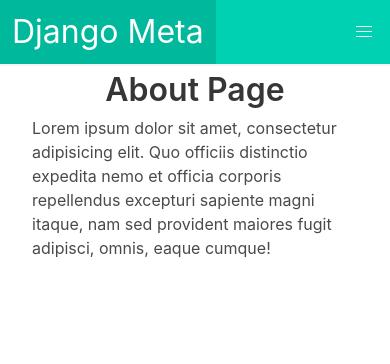
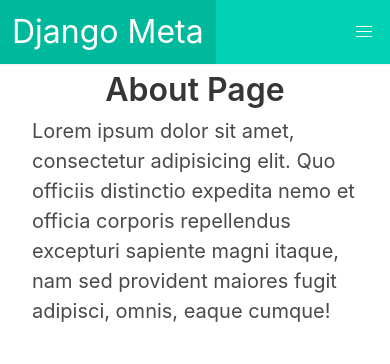
Before and after one commit to catbirdseatio/django_meta, a Django app: page /about in a window 390 px wide. Shown: the top 364 px of the page. Run offline with Django 5.2, Linux system fonts and the light colour scheme; some libraries are stand-ins or nearby versions.

Commit message:
changed base rem in stylsheet

```diff
--- a/static/css/base.css
+++ b/static/css/base.css
@@ -1,3 +1,9 @@
 .navbar-brand {
     align-items: center;
 }
+
+@media screen and (max-width: 414px) {
+    body {
+      font-size: 1.25rem;
+    }
+  }
```
